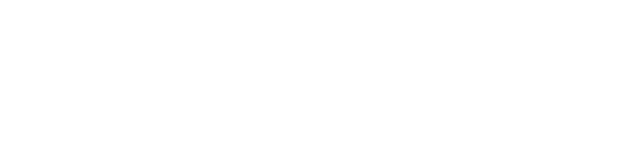
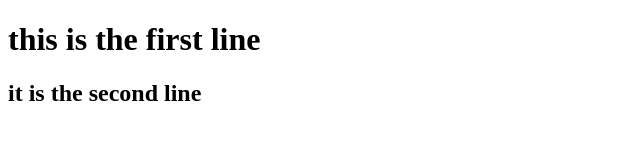
Before and after one commit to SH-Antor/my-first-repo, a plain HTML site: page index.html in a window 1280 px wide. Shown: the whole page, without its empty margins (0-640 px from the left). Drawn offline with Linux system fonts and the light colour scheme.

Commit message:
added html tag

```diff
--- a/index.html
+++ b/index.html
@@ -7,6 +7,7 @@
     <title>My first repo</title>
 </head>
 <body>
-
+    <h1>this is the first line</h1>
+    <h2>it is the second line</h2>
 </body>
 </html>
```
